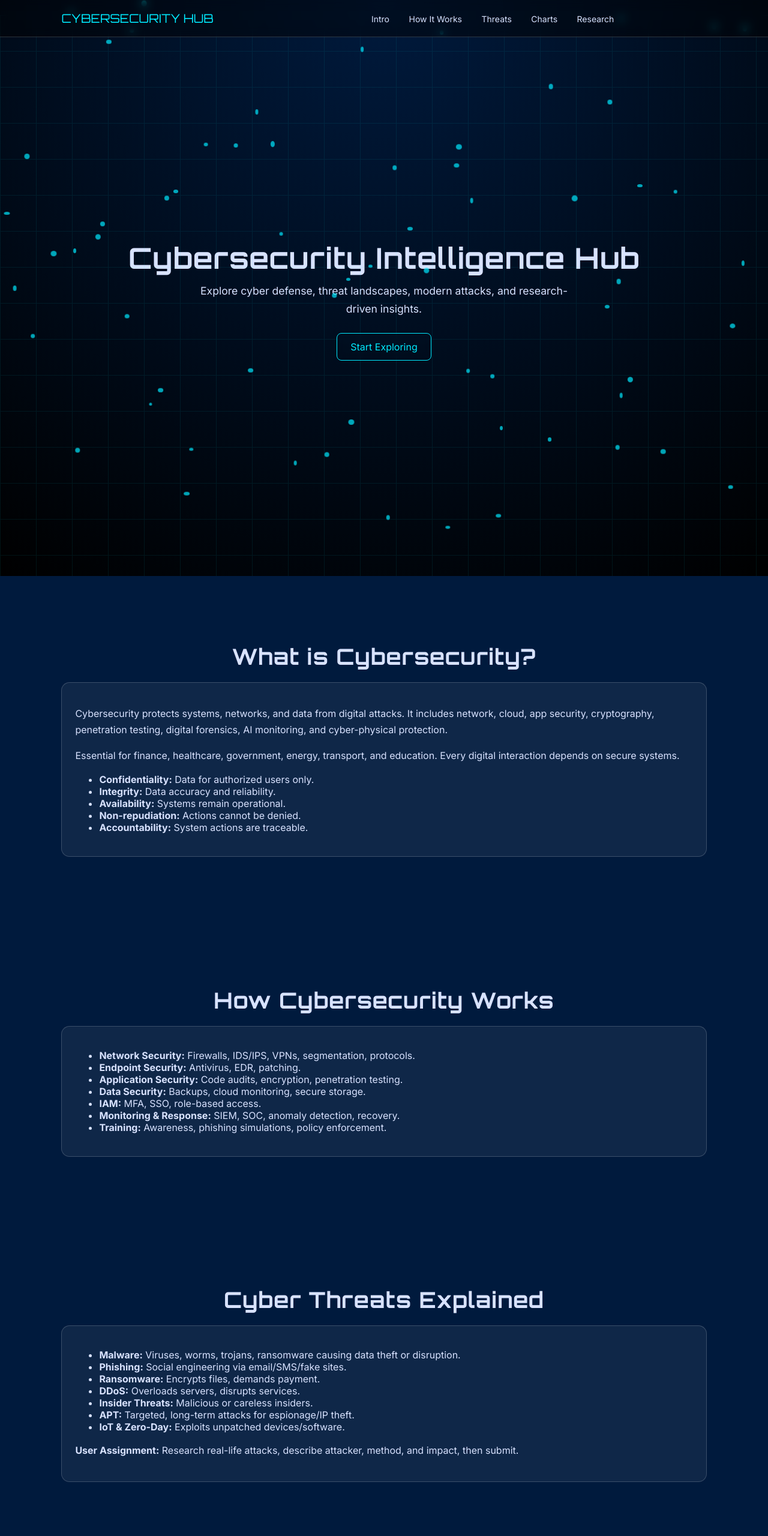
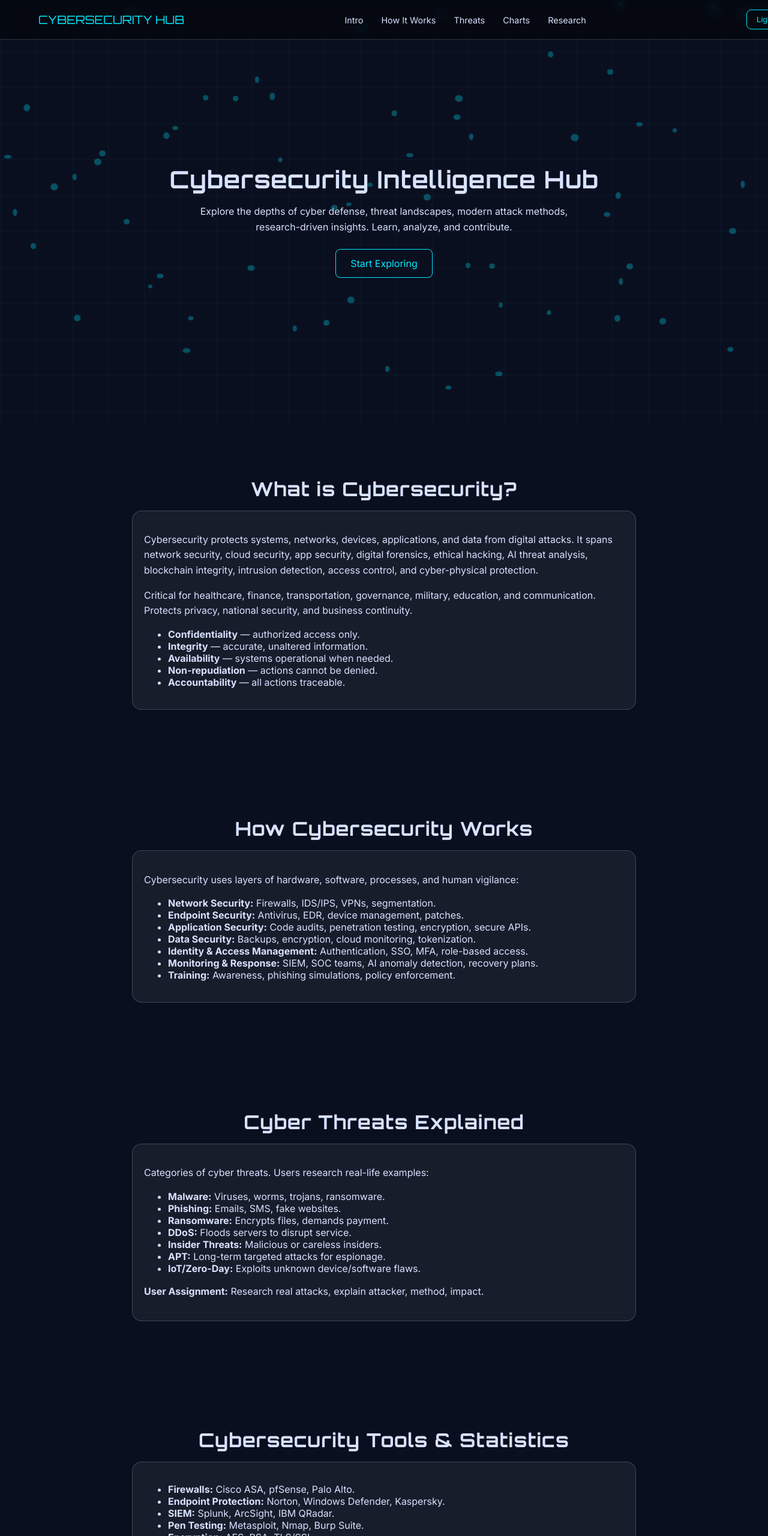
Before and after one commit to dartybleem/cybersecurity-hub, a plain HTML site: page index.html in a window 1280 px wide. Shown: the top 2560 px of the page at 60% size. Drawn offline with nearby package versions, Linux system fonts and the light colour scheme; no server answers.

Commit message:
Add files via upload

```diff
--- a/index.html
+++ b/index.html
@@ -8,47 +8,52 @@
 <!-- Google Fonts -->
 <link href="https://fonts.googleapis.com/css2?family=Orbitron:wght@400;700&family=Inter:wght@300;400;600;700&display=swap" rel="stylesheet">
 
-<!-- Chart.js & Firebase -->
+<!-- Chart.js CDN -->
 <script src="https://cdn.jsdelivr.net/npm/chart.js"></script>
+
+<!-- Firebase CDN -->
 <script src="https://www.gstatic.com/firebasejs/9.23.0/firebase-app-compat.js"></script>
 <script src="https://www.gstatic.com/firebasejs/9.23.0/firebase-database-compat.js"></script>
 
 <style>
 :root{
---bg:#001a3d;--bg-light:#f5f9ff;--text:#d8e2ff;--text-dark:#0a0a0a;
---accent:#00eaff;--accent2:#0077ff;--glass-bg:rgba(255,255,255,0.06);--glass-border:rgba(255,255,255,0.18);
+--bg:#0a0f1f;--text:#d8e2ff;--accent:#00eaff;--accent2:#0077ff;--glass-bg:rgba(255,255,255,0.06);--glass-border:rgba(255,255,255,0.18);
 }
 .light-mode{--bg:#f5f9ff;--text:#0a0a0a;--glass-bg:rgba(255,255,255,0.45);--glass-border:rgba(0,0,0,0.25);--accent:#0066ff;--accent2:#0044aa;}
-body{margin:0;background:var(--bg);color:var(--text);font-family:Inter,sans-serif;overflow-x:hidden;transition:.4s;}
-section{padding:80px 8%;position:relative;overflow:hidden;}
+body{margin:0;background:var(--bg);color:var(--text);font-family:Inter,sans-serif;overflow-x:hidden;}
 h1,h2,h3{font-family:Orbitron,sans-serif;letter-spacing:1px;}
-h2{text-align:center;font-size:2.3rem;margin-bottom:20px;}
-p{line-height:1.7;}
-nav{position:fixed;top:0;left:0;width:100%;backdrop-filter:blur(8px);background:rgba(0,0,0,0.45);padding:15px 8%;z-index:50;display:flex;justify-content:space-between;align-items:center;border-bottom:1px solid var(--glass-border);}
-nav a{color:var(--text);margin:0 14px;font-size:14px;text-decoration:none;transition:.2s;}
+h1{font-size:40px;margin-bottom:1rem;}
+h2{text-align:center;font-size:2rem;margin-bottom:1rem;}
+p{line-height:1.6;font-size:1rem;}
+section{padding:5% 5%;}
+nav{position:fixed;top:0;left:0;width:100%;backdrop-filter:blur(8px);background:rgba(0,0,0,0.45);padding:1rem 5%;z-index:50;display:flex;justify-content:space-between;align-items:center;border-bottom:1px solid var(--glass-border);}
+nav a{color:var(--text);margin:0 0.8rem;font-size:0.9rem;text-decoration:none;transition:0.2s;}
 nav a:hover{color:var(--accent);text-shadow:0 0 8px var(--accent);}
-#modeToggle{padding:7px 14px;border:1px solid var(--accent);background:transparent;color:var(--accent);border-radius:8px;cursor:pointer;transition:.3s;}
+#modeToggle{padding:0.5rem 1rem;border:1px solid var(--accent);background:transparent;color:var(--accent);border-radius:0.5rem;cursor:pointer;transition:0.3s;}
 #modeToggle:hover{background:var(--accent);color:#000;}
-.hero{height:100vh;background:radial-gradient(circle at top,#001a3d,#000);display:flex;justify-content:center;align-items:center;text-align:center;color:var(--text);position:relative;overflow:hidden;}
-.hero h1{font-size:3rem;margin-bottom:10px;}
-.hero p{font-size:1.1rem;max-width:650px;margin:0 auto;}
-.cyber-grid{position:absolute;inset:0;background-image:linear-gradient(var(--accent) 1px, transparent 1px),linear-gradient(90deg,var(--accent) 1px, transparent 1px);background-size:60px 60px;opacity:.08;animation:moveGrid 12s linear infinite;}
+.hero{min-height:80vh;display:flex;justify-content:center;align-items:center;text-align:center;color:var(--text);position:relative;overflow:hidden;padding:2rem;}
+.hero h1,.hero p{color:var(--text) !important;}
+.light-mode .hero h1,.light-mode .hero p{color:#0a0a0a !important;}
+.cyber-grid{position:absolute;inset:0;background-image:linear-gradient(var(--accent) 1px,transparent 1px),linear-gradient(90deg,var(--accent) 1px,transparent 1px);background-size:60px 60px;opacity:0.05;animation:moveGrid 12s linear infinite;}
 @keyframes moveGrid{from{transform:translateY(0);}to{transform:translateY(60px);}}
-#particles div{position:absolute;border-radius:50%;background:var(--accent);opacity:.7;animation:float 10s linear infinite;}
-@keyframes float{0%{transform:translateY(0) translateX(0);}50%{transform:translateY(-100px) translateX(50px);}100%{transform:translateY(0) translateX(0);}}
-.btn{display:inline-block;margin-top:25px;padding:12px 22px;border:1px solid var(--accent);color:var(--accent);border-radius:8px;transition:.3s;text-decoration:none;backdrop-filter:blur(6px);}
-.btn:hover{background:var(--accent);color:#000;box-shadow:0 0 15px var(--accent);}
-.card{background:var(--glass-bg);padding:22px;border-radius:14px;border:1px solid var(--glass-border);margin-bottom:25px;transition:.3s;position:relative;opacity:0;transform:translateY(40px);}
-.card:hover{transform:translateY(-4px);box-shadow:0 0 15px var(--accent);}
-.chart-wrapper{max-width:550px;margin:auto;padding:20px;}
-@media(max-width:768px){h1{font-size:2.3rem;}h2{font-size:1.7rem;}}
-.fade-in-visible{opacity:1;transform:translateY(0);transition:all 1s ease;}
+#particles div{position:absolute;width:0.4rem;height:0.4rem;border-radius:50%;background:var(--accent);opacity:0.3;animation:float 10s linear infinite;}
+@keyframes float{0%{transform:translateY(0) translateX(0);}50%{transform:translateY(-6rem) translateX(3rem);}100%{transform:translateY(0) translateX(0);}}
+.hero p{max-width:90%;margin:0 auto;}
+.btn{display:inline-block;margin-top:1.5rem;padding:0.8rem 1.5rem;border:1px solid var(--accent);color:var(--accent);border-radius:0.5rem;transition:0.3s;text-decoration:none;backdrop-filter:blur(6px);}
+.btn:hover{background:var(--accent);color:#000;box-shadow:0 0 1rem var(--accent);}
+.card{background:var(--glass-bg);color:var(--text);padding:1.2rem;border-radius:1rem;border:1px solid var(--glass-border);margin-bottom:1.5rem;transition:0.3s;width:100%;max-width:800px;margin-left:auto;margin-right:auto;opacity:0;transform:translateY(1rem);}
+.card:hover{transform:translateY(-0.2rem);box-shadow:0 0 1rem var(--accent);}
+.chart-wrapper{width:100%;max-width:550px;margin:auto;padding:1rem;}
+@media(max-width:768px){h1{font-size:2rem;}h2{font-size:1.5rem;}}
+input,textarea{font-size:1rem;padding:0.6rem;margin:0.3rem;border-radius:0.5rem;width:100%;}
+.fade-in-visible{opacity:1;transform:translateY(0);transition:opacity 1s ease-out, transform 1s ease-out;}
 </style>
 </head>
 <body>
 
+<!-- NAVBAR -->
 <nav>
-<div class="logo" style="font-family:Orbitron;font-size:20px;color:var(--accent);">CYBERSECURITY HUB</div>
+<div class="logo" style="font-family:Orbitron;font-size:1.2rem;color:var(--accent);">CYBERSECURITY HUB</div>
 <div>
 <a href="#intro">Intro</a>
 <a href="#how">How It Works</a>
@@ -59,12 +64,14 @@ nav a:hover{color:var(--accent);text-shadow:0 0 8px var(--accent);}
 <button id="modeToggle">Light Mode</button>
 </nav>
 
+<!-- HERO -->
 <section class="hero" id="hero">
 <div class="cyber-grid"></div>
 <div id="particles"></div>
 <div>
 <h1>Cybersecurity Intelligence Hub</h1>
-<p>Explore cyber defense, threat landscapes, modern attacks, and research-driven insights.</p>
+<p>Explore the depths of cyber defense, threat landscapes, modern attack methods, </p>
+<p> research-driven insights. Learn, analyze, and contribute.</p>
 <a href="#intro" class="btn">Start Exploring</a>
 </div>
 </section>
@@ -73,14 +80,14 @@ nav a:hover{color:var(--accent);text-shadow:0 0 8px var(--accent);}
 <section id="intro">
 <h2>What is Cybersecurity?</h2>
 <div class="card">
-<p>Cybersecurity protects systems, networks, and data from digital attacks. It includes network, cloud, app security, cryptography, penetration testing, digital forensics, AI monitoring, and cyber-physical protection.</p>
-<p>Essential for finance, healthcare, government, energy, transport, and education. Every digital interaction depends on secure systems.</p>
+<p>Cybersecurity protects systems, networks, devices, applications, and data from digital attacks. It spans network security, cloud security, app security, digital forensics, ethical hacking, AI threat analysis, blockchain integrity, intrusion detection, access control, and cyber-physical protection.</p>
+<p>Critical for healthcare, finance, transportation, governance, military, education, and communication. Protects privacy, national security, and business continuity.</p>
 <ul>
-<li><b>Confidentiality:</b> Data for authorized users only.</li>
-<li><b>Integrity:</b> Data accuracy and reliability.</li>
-<li><b>Availability:</b> Systems remain operational.</li>
-<li><b>Non-repudiation:</b> Actions cannot be denied.</li>
-<li><b>Accountability:</b> System actions are traceable.</li>
+<li><b>Confidentiality</b> — authorized access only.</li>
+<li><b>Integrity</b> — accurate, unaltered information.</li>
+<li><b>Availability</b> — systems operational when needed.</li>
+<li><b>Non-repudiation</b> — actions cannot be denied.</li>
+<li><b>Accountability</b> — all actions traceable.</li>
 </ul>
 </div>
 </section>
@@ -89,13 +96,14 @@ nav a:hover{color:var(--accent);text-shadow:0 0 8px var(--accent);}
 <section id="how">
 <h2>How Cybersecurity Works</h2>
 <div class="card">
+<p>Cybersecurity uses layers of hardware, software, processes, and human vigilance:</p>
 <ul>
-<li><b>Network Security:</b> Firewalls, IDS/IPS, VPNs, segmentation, protocols.</li>
-<li><b>Endpoint Security:</b> Antivirus, EDR, patching.</li>
-<li><b>Application Security:</b> Code audits, encryption, penetration testing.</li>
-<li><b>Data Security:</b> Backups, cloud monitoring, secure storage.</li>
-<li><b>IAM:</b> MFA, SSO, role-based access.</li>
-<li><b>Monitoring & Response:</b> SIEM, SOC, anomaly detection, recovery.</li>
+<li><b>Network Security:</b> Firewalls, IDS/IPS, VPNs, segmentation.</li>
+<li><b>Endpoint Security:</b> Antivirus, EDR, device management, patches.</li>
+<li><b>Application Security:</b> Code audits, penetration testing, encryption, secure APIs.</li>
+<li><b>Data Security:</b> Backups, encryption, cloud monitoring, tokenization.</li>
+<li><b>Identity & Access Management:</b> Authentication, SSO, MFA, role-based access.</li>
+<li><b>Monitoring & Response:</b> SIEM, SOC teams, AI anomaly detection, recovery plans.</li>
 <li><b>Training:</b> Awareness, phishing simulations, policy enforcement.</li>
 </ul>
 </div>
@@ -105,118 +113,113 @@ nav a:hover{color:var(--accent);text-shadow:0 0 8px var(--accent);}
 <section id="threats">
 <h2>Cyber Threats Explained</h2>
 <div class="card">
+<p>Categories of cyber threats. Users research real-life examples:</p>
 <ul>
-<li><b>Malware:</b> Viruses, worms, trojans, ransomware causing data theft or disruption.</li>
-<li><b>Phishing:</b> Social engineering via email/SMS/fake sites.</li>
+<li><b>Malware:</b> Viruses, worms, trojans, ransomware.</li>
+<li><b>Phishing:</b> Emails, SMS, fake websites.</li>
 <li><b>Ransomware:</b> Encrypts files, demands payment.</li>
-<li><b>DDoS:</b> Overloads servers, disrupts services.</li>
+<li><b>DDoS:</b> Floods servers to disrupt service.</li>
 <li><b>Insider Threats:</b> Malicious or careless insiders.</li>
-<li><b>APT:</b> Targeted, long-term attacks for espionage/IP theft.</li>
-<li><b>IoT & Zero-Day:</b> Exploits unpatched devices/software.</li>
+<li><b>APT:</b> Long-term targeted attacks for espionage.</li>
+<li><b>IoT/Zero-Day:</b> Exploits unknown device/software flaws.</li>
 </ul>
-<p><b>User Assignment:</b> Research real-life attacks, describe attacker, method, and impact, then submit.</p>
+<p><b>User Assignment:</b> Research real attacks, explain attacker, method, impact.</p>
 </div>
 </section>
 
-<!-- CHARTS -->
+<!-- CHARTS & TOOLS -->
 <section id="charts">
 <h2>Cybersecurity Tools & Statistics</h2>
 <div class="card">
 <ul>
-<li><b>Firewalls:</b> Cisco ASA, pfSense, Palo Alto</li>
-<li><b>Endpoint:</b> Norton, Kaspersky, Windows Defender</li>
-<li><b>SIEM:</b> Splunk, ArcSight, IBM QRadar</li>
-<li><b>Penetration Testing:</b> Metasploit, Nmap, Burp Suite</li>
-<li><b>Encryption:</b> AES, RSA, TLS/SSL</li>
-<li><b>Cloud Security:</b> AWS Shield, Azure Defender, Google Cloud Security</li>
+<li><b>Firewalls:</b> Cisco ASA, pfSense, Palo Alto.</li>
+<li><b>Endpoint Protection:</b> Norton, Windows Defender, Kaspersky.</li>
+<li><b>SIEM:</b> Splunk, ArcSight, IBM QRadar.</li>
+<li><b>Pen Testing:</b> Metasploit, Nmap, Burp Suite.</li>
+<li><b>Encryption:</b> AES, RSA, TLS/SSL.</li>
+<li><b>Cloud Security:</b> AWS Shield, Azure Defender.</li>
 </ul>
 </div>
-<div class="chart-wrapper"><canvas id="barChart"></canvas></div>
-<div class="chart-wrapper"><canvas id="pieChart"></canvas></div>
+<div class="chart-wrapper">
+<canvas id="barChart"></canvas>
+</div>
+<div class="chart-wrapper">
+<canvas id="pieChart"></canvas>
+</div>
+</section>
 
 <!-- RESEARCH & FEEDBACK -->
 <section id="research">
 <h2>Research Assignment & Feedback</h2>
 <div class="card">
-<p>Research real-life cyberattacks based on the categories above and submit:</p>
-<ul>
-<li>Attack type (Malware, Phishing, etc.)</li>
-<li>Attacker / group</li>
-<li>Impact on target</li>
-</ul>
+<p>Submit your research & feedback:</p>
 <form id="feedbackForm">
-<input type="text" id="name" placeholder="Your Name" required style="width:100%;padding:10px;margin:5px;border-radius:8px;">
-<input type="email" id="email" placeholder="Your Email" required style="width:100%;padding:10px;margin:5px;border-radius:8px;">
-<textarea id="feedback" placeholder="Your Feedback" required style="width:100%;padding:10px;margin:5px;border-radius:8px;"></textarea>
-<textarea id="researchField" placeholder="Your Research Assignment Submission" required style="width:100%;padding:10px;margin:5px;border-radius:8px;"></textarea>
+<input type="text" id="name" placeholder="Your Name" required>
+<input type="email" id="email" placeholder="Your Email" required>
+<textarea id="feedback" placeholder="Your Feedback" required></textarea>
+<textarea id="researchField" placeholder="Your Research Assignment Submission" required></textarea>
 <button type="submit" class="btn">Submit</button>
 </form>
 <div id="feedbackList" style="margin-top:20px;"></div>
 </div>
 </section>
 
-<!-- FOOTER & AUTHOR -->
+<!-- REFERENCES & AUTHOR -->
 <section id="references">
 <h2>References & Author</h2>
 <div class="card">
 <p><b>References:</b></p>
 <ul>
-<li>Cybersecurity & Infrastructure Security Agency (CISA)</li>
-<li>National Institute of Standards and Technology (NIST)</li>
-<li>ISO 27001 Standards Documentation</li>
-<li>MIT Technology Review: Cybersecurity Trends</li>
+<li>CISA</li>
+<li>NIST</li>
+<li>ISO 27001</li>
+<li>MIT Tech Review: Cybersecurity Trends</li>
 <li>Gartner Security Tools Reports</li>
 </ul>
-<p><b>Author Details:</b></p>
-<p>Name: MUYANJA ANDREW</p>
+<p><b>Author:</b> MUYANJA ANDREW</p>
 <p>Contact: +256708765729</p>
 <p>Address: Kyambogo University</p>
 <p>Course: BITC</p>
 </div>
 </section>
 
-<footer style="text-align:center;padding:20px;background:var(--bg);border-top:1px solid var(--glass-border);">
+<footer style="text-align:center;padding:1rem;background:var(--bg);border-top:1px solid var(--glass-border);">
 &copy; 2025 CyberSecure Hub. All Rights Reserved.
 </footer>
 
 <script>
-// DARK/LIGHT MODE TOGGLE
+// Dark/Light mode
 const modeBtn=document.getElementById('modeToggle');
 modeBtn.addEventListener('click',()=>{
 document.body.classList.toggle('light-mode');
 modeBtn.textContent=document.body.classList.contains('light-mode')?'Dark Mode':'Light Mode';
 });
 
-// CARD FADE-IN ON SCROLL
+// Fade-in
 const faders=document.querySelectorAll('.card');
-const appearOptions={threshold:0.1};
-const appearOnScroll=new IntersectionObserver((entries,observer)=>{
-entries.forEach(entry=>{
-if(entry.isIntersecting){entry.target.classList.add('fade-in-visible');observer.unobserve(entry.target);}
-});
-},appearOptions);
-faders.forEach(fader=>appearOnScroll.observe(fader));
+const observer=new IntersectionObserver((entries)=>{entries.forEach(entry=>{if(entry.isIntersecting){entry.target.classList.add('fade-in-visible');observer.unobserve(entry.target);}})}, {threshold:0.1});
+faders.forEach(fader=>observer.observe(fader));
 
-// PARTICLE ANIMATION
+// Particles
 const particleContainer=document.getElementById('particles');
 particleContainer.innerHTML='';
 for(let i=0;i<70;i++){
 const p=document.createElement('div');
 p.style.left=Math.random()*100+'%';
 p.style.top=Math.random()*100+'%';
-p.style.width=5+Math.random()*5+'px';
-p.style.height=5+Math.random()*5+'px';
+p.style.width=0.4+Math.random()*0.4+'rem';
+p.style.height=0.4+Math.random()*0.4+'rem';
 p.style.animationDuration=5+Math.random()*10+'s';
 particleContainer.appendChild(p);
 }
 
-// CHART.JS
+// Charts
 const barCtx=document.getElementById('barChart').getContext('2d');
-new Chart(barCtx,{type:'bar',data:{labels:['Malware','Phishing','Ransomware','DDoS','Insider','APT','IoT'],datasets:[{label:'Reported Cases (Thousands)',data:[150,120,100,80,60,40,30],backgroundColor:'rgba(0,255,255,0.6)',borderColor:'#00ffff',borderWidth:2}]},options:{responsive:true,maintainAspectRatio:true,animation:{duration:2000,easing:'easeOutQuad'}}});
+new Chart(barCtx,{type:'bar',data:{labels:['Malware','Phishing','Ransomware','DDoS','Insider','APT','IoT'],datasets:[{label:'Reported Cases (Thousands)',data:[150,120,100,80,60,40,30],backgroundColor:'rgba(0,255,255,0.6)',borderColor:'#00ffff',borderWidth:2}]} ,options:{responsive:true,maintainAspectRatio:false,animation:{duration:2000,easing:'easeOutQuad'}}});
 const pieCtx=document.getElementById('pieChart').getContext('2d');
-new Chart(pieCtx,{type:'pie',data:{labels:['Finance','Healthcare','Government','Tech','Education','Energy','Other'],datasets:[{data:[30,25,20,15,5,3,2],backgroundColor:['#00ffff','#ff00ff','#00ff00','#ffff00','#ff6600','#aa00ff','#00ffaa'],borderWidth:1}]} ,options:{responsive:true,maintainAspectRatio:true,animation:{duration:2000,easing:'easeOutCubic'}}});
+new Chart(pieCtx,{type:'pie',data:{labels:['Finance','Healthcare','Government','Tech','Education','Energy','Other'],datasets:[{data:[30,25,20,15,5,3,2],backgroundColor:['#00ffff','#ff00ff','#00ff00','#ffff00','#ff6600','#aa00ff','#00ffaa'],borderWidth:1}]},options:{responsive:true,maintainAspectRatio:false,animation:{duration:2000,easing:'easeOutCubic'}}});
 
-// FIREBASE CONFIGURATION
+// Firebase
 const firebaseConfig={
 apiKey:"YOUR_API_KEY",
 authDomain:"YOUR_PROJECT_ID.firebaseapp.com",
@@ -229,7 +232,7 @@ appId:"YOUR_APP_ID"
 firebase.initializeApp(firebaseConfig);
 const db=firebase.database();
 
-// FORM SUBMISSION
+// Feedback form
 const feedbackForm=document.getElementById('feedbackForm');
 const feedbackList=document.getElementById('feedbackList');
 feedbackForm.addEventListener('submit',e=>{
@@ -247,9 +250,9 @@ snapshot.forEach(child=>{
 const data=child.val();
 const div=document.createElement('div');
 div.style.background='rgba(0,255,255,0.05)';
-div.style.padding='10px';
-div.style.marginBottom='10px';
-div.style.borderRadius='8px';
+div.style.padding='0.6rem';
+div.style.marginBottom='0.6rem';
+div.style.borderRadius='0.5rem';
 div.innerHTML=`<strong>${data.name}</strong> (${data.email}): ${data.feedback}<br><em>Research:</em> ${data.research}`;
 feedbackList.appendChild(div);
 });
```
